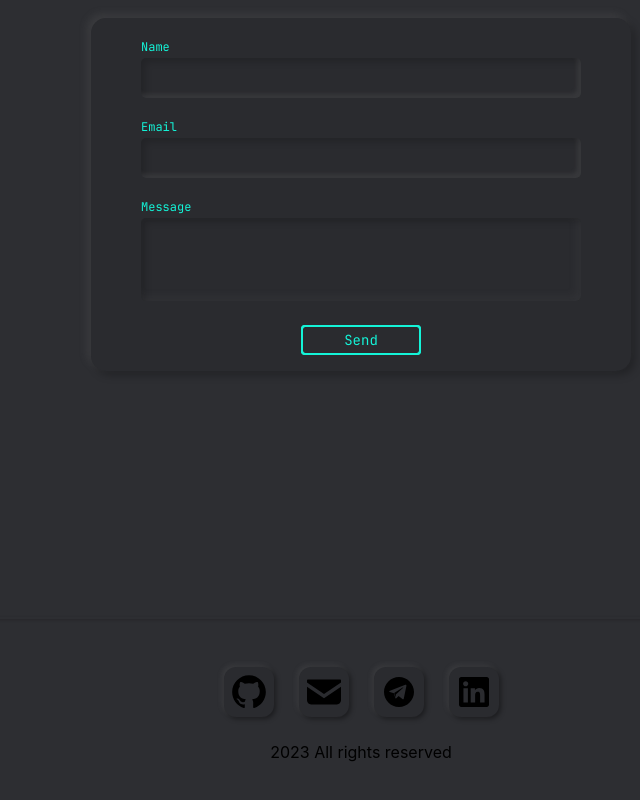
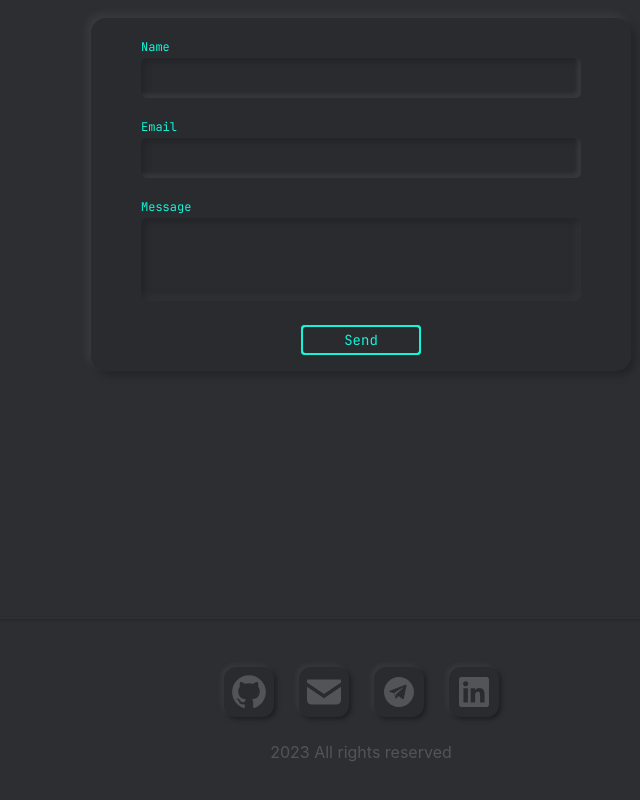
Before and after one commit to Endy-Guff/portfolio-react, a React (Create React App) app: page / in a window 1280 px wide. Shown: the part 2583-3383 px from the top of the page, without its empty margins (279-919 px from the left). Built offline with nearby package versions, Linux system fonts and the light colour scheme.

Commit message:
fix styles

```diff
--- a/src/components/Footer/Footer.module.css
+++ b/src/components/Footer/Footer.module.css
@@ -22,3 +22,7 @@
     display: flex;
     gap: 25px;
 }
+
+.copy{
+    color: #535458;
+}
--- a/src/components/Footer/Footer.tsx
+++ b/src/components/Footer/Footer.tsx
@@ -11,12 +11,38 @@ export const Footer = () => {
         <div className='container'>
             <div className={s.wrapper}>
                 <div className={s.items}>
-                    <Item img={github} alt={'github'} link={'https://github.com/Endy-Guff'}/>
-                    <Item img={mail} alt={'mail'} link={'mailto:andreymaranchak@gmail.com'}/>
-                    <Item img={telegram} alt={'telegram'} link={'https://t.me/Endy_Guffi'}/>
-                    <Item img={linkedin} alt={'linkedin'} link={'https://www.linkedin.com/in/endy-guff/'}/>
+                    <Item img={github} alt={'github'} link={'https://github.com/Endy-Guff'}>
+                        <svg width="38" height="38" viewBox="0 0 38 38" fill="none" xmlns="http://www.w3.org/2000/svg">
+                            <path fill-rule="evenodd" clip-rule="evenodd"
+                                  d="M18.9984 2.15335C9.69681 2.15335 2.15332 9.69583 2.15332 19.0006C2.15332 26.4427 6.97996 32.7575 13.6743 34.9863C14.5172 35.1404 14.8244 34.62 14.8244 34.1734C14.8244 33.7731 14.8099 32.7142 14.8016 31.3087C10.1157 32.3263 9.12696 29.05 9.12696 29.05C8.3606 27.1036 7.2561 26.5853 7.2561 26.5853C5.7265 25.5408 7.37192 25.5616 7.37192 25.5616C9.06284 25.6804 9.95225 27.2979 9.95225 27.2979C11.4549 29.8721 13.8957 29.1285 14.8554 28.6973C15.0085 27.6093 15.4439 26.8668 15.9248 26.4457C12.1841 26.0196 8.25099 24.5749 8.25099 18.1194C8.25099 16.2796 8.9077 14.7769 9.98536 13.5989C9.81162 13.1728 9.23349 11.4602 10.1508 9.14045C10.1508 9.14045 11.5646 8.68746 14.783 10.8665C16.1264 10.4932 17.5681 10.307 19.0005 10.2998C20.4318 10.307 21.8725 10.4932 23.218 10.8665C26.4344 8.68746 27.8459 9.14045 27.8459 9.14045C28.7655 11.4602 28.1874 13.1728 28.0147 13.5989C29.0944 14.7769 29.7459 16.2796 29.7459 18.1194C29.7459 24.5915 25.8066 26.0156 22.0545 26.4323C22.6585 26.9526 23.1973 27.9807 23.1973 29.5526C23.1973 31.804 23.1766 33.6211 23.1766 34.1734C23.1766 34.6243 23.4807 35.1487 24.3349 34.9841C31.0243 32.7514 35.8467 26.4417 35.8467 19.0006C35.8467 9.69583 28.3032 2.15335 18.9984 2.15335Z"
+                                  fill="#535458"/>
+                        </svg>
+                    </Item>
+                    <Item img={mail} alt={'mail'} link={'mailto:andreymaranchak@gmail.com'}>
+                        <svg width="34" height="34" viewBox="0 0 34 34" fill="none" xmlns="http://www.w3.org/2000/svg">
+                            <path d="M32.9749 4.5706H1.02518C0.459664 4.5706 0 5.03027 0 5.59678V7.61493L17 19.0067L34 7.61387V5.59678C34 5.03027 33.5403 4.5706 32.9749 4.5706Z" fill="#535458"/>
+                            <path d="M0 11.8214V25.3278C0 27.5939 1.83554 29.4295 4.10264 29.4295H29.8974C32.1645 29.4295 34 27.5939 34 25.3278V11.8203L17 23.2132L0 11.8214Z" fill="#535458"/>
+                        </svg>
+                    </Item>
+                    <Item img={telegram} alt={'telegram'} link={'https://t.me/Endy_Guffi'}>
+                        <svg width="36" height="36" viewBox="0 0 36 36" fill="none" xmlns="http://www.w3.org/2000/svg">
+                            <g clip-path="url(#clip0_57_8)">
+                                <path d="M18 3C9.75 3 3 9.75 3 18C3 26.25 9.75 33 18 33C26.25 33 33 26.25 33 18C33 9.75 26.25 3 18 3ZM25.35 12.15L22.8 24.45C22.65 25.35 22.05 25.5 21.45 25.05L17.55 22.05C16.65 22.95 15.75 23.7 15.6 24C15.3 24.15 15.15 24.45 14.85 24.45C14.4 24.45 14.4 24.15 14.25 23.85L12.9 19.35L8.85 18C7.95 17.7 7.95 17.1 9 16.65L24.3 10.8C24.9 10.65 25.65 10.95 25.35 12.15ZM21.75 13.5L13.2 18.9L14.55 23.4L14.85 20.4L22.2 13.8C22.65 13.35 22.35 13.35 21.75 13.5Z" fill="#535458"/>
+                            </g>
+                            <defs>
+                                <clipPath id="clip0_57_8">
+                                    <rect width="36" height="36" fill="white"/>
+                                </clipPath>
+                            </defs>
+                        </svg>
+                    </Item>
+                    <Item img={linkedin} alt={'linkedin'} link={'https://www.linkedin.com/in/endy-guff/'}>
+                        <svg width="32" height="32" viewBox="0 0 32 32" fill="none" xmlns="http://www.w3.org/2000/svg">
+                            <path d="M28.778 1.004H3.218C3.21 1.004 3.201 1.004 3.191 1.004C1.992 1.004 1.019 1.968 1.005 3.163V28.835C1.019 30.031 1.992 30.996 3.191 30.996C3.201 30.996 3.21001 30.996 3.22001 30.996H28.775C28.783 30.996 28.793 30.996 28.803 30.996C30.003 30.996 30.978 30.033 30.997 28.837V28.835V3.165C30.978 1.968 30.003 1.004 28.802 1.004C28.792 1.004 28.783 1.004 28.773 1.004H28.778ZM9.9 26.562H5.446V12.251H9.9V26.562ZM7.674 10.293C6.249 10.293 5.095 9.138 5.095 7.714C5.095 6.29 6.25 5.135 7.674 5.135C9.098 5.135 10.253 6.289 10.253 7.713C10.253 7.714 10.253 7.715 10.253 7.717C10.253 9.14 9.099 10.294 7.676 10.294C7.675 10.294 7.674 10.294 7.673 10.294L7.674 10.293ZM26.556 26.562H22.115V19.603C22.115 17.943 22.081 15.808 19.801 15.808C17.485 15.808 17.132 17.614 17.132 19.481V26.563H12.691V12.252H16.957V14.203H17.015C17.843 12.808 19.341 11.888 21.054 11.888C21.115 11.888 21.175 11.889 21.235 11.891H21.226C25.726 11.891 26.558 14.853 26.558 18.708V26.563L26.556 26.562Z" fill="#535458"/>
+                        </svg>
+                    </Item>
                 </div>
-                <p>2023 All rights reserved</p>
+                <p className={s.copy}>2023 All rights reserved</p>
             </div>
         </div>
     );
--- a/src/components/Footer/Item/Item.module.css
+++ b/src/components/Footer/Item/Item.module.css
@@ -10,6 +10,14 @@
     transition: .3s;
 }
 
+.link svg path{
+    transition: .3s;
+}
+
 .link:hover{
     background: #14F4D8;
 }
+
+.link:hover svg path{
+    fill: #2D2E32;
+}
--- a/src/components/Footer/Item/Item.tsx
+++ b/src/components/Footer/Item/Item.tsx
@@ -5,12 +5,14 @@ type ItemPropsType = {
     img: string
     alt: string
     link: string
+    children?: React.ReactElement
 }
 
 export const Item = (props: ItemPropsType) => {
     return (
         <a className={s.link} href={props.link}>
-            <img src={props.img} alt={props.alt}/>
+            {props.children}
+            {/*<img src={props.img} alt={props.alt}/>*/}
         </a>
     );
 };
--- a/src/components/common/ButtonToUp.module.css
+++ b/src/components/common/ButtonToUp.module.css
@@ -5,6 +5,10 @@
     right: 15px;
     z-index: 1000;
     display: none;
+}
+
+.btn svg path{
+    transition: .3s;
 }
 
 .btn.active{
@@ -20,6 +24,10 @@
     fill: #14F4D8;
 }
 
+.btn:hover svg path{
+    fill: #2D2E32;
+}
+
 @keyframes fadeIn {
     0%{
         opacity: 0;
--- a/src/components/common/ButtonToUp.tsx
+++ b/src/components/common/ButtonToUp.tsx
@@ -1,5 +1,4 @@
 import React from 'react';
-import icon from '../../assets/img/btnToUpIcon.svg'
 import s from './ButtonToUp.module.css'
 import {Link} from "react-scroll";
 
@@ -21,7 +20,7 @@ export const ButtonToUp = (props: ButtonToUpPropsType) => {
                     <rect id={s.fill} x="15" y="15" width="60" height="60" rx="30" fill="#2A2B2F"/>
                     <rect x="13.5" y="13.5" width="63" height="63" rx="31.5" stroke="#2A2B2F" stroke-width="3"/>
                 </g>
-                <path fill-rule="evenodd" clip-rule="evenodd" d="M60.5323 53.2143C61.1559 52.5664 61.1559 51.5175 60.5323 50.8713L47.3106 37.1705C46.0618 35.8765 44.036 35.8765 42.7872 37.1705L29.4679 50.9705C28.8507 51.6117 28.8427 52.6476 29.4519 53.2971C30.0739 53.9615 31.0989 53.9678 31.7304 53.315L43.9176 40.6846C44.5428 40.0367 45.555 40.0367 46.1801 40.6846L58.2714 53.2143C58.895 53.8621 59.9087 53.8621 60.5323 53.2143Z" fill="black"/>
+                <path fill-rule="evenodd" clip-rule="evenodd" d="M60.5323 53.2143C61.1559 52.5664 61.1559 51.5175 60.5323 50.8713L47.3106 37.1705C46.0618 35.8765 44.036 35.8765 42.7872 37.1705L29.4679 50.9705C28.8507 51.6117 28.8427 52.6476 29.4519 53.2971C30.0739 53.9615 31.0989 53.9678 31.7304 53.315L43.9176 40.6846C44.5428 40.0367 45.555 40.0367 46.1801 40.6846L58.2714 53.2143C58.895 53.8621 59.9087 53.8621 60.5323 53.2143Z" fill="#535458"/>
                 <defs>
                     <filter id="filter0_ddii_101_8" x="0" y="0" width="91" height="91" filterUnits="userSpaceOnUse" color-interpolation-filters="sRGB">
                         <feFlood flood-opacity="0" result="BackgroundImageFix"/>
```
